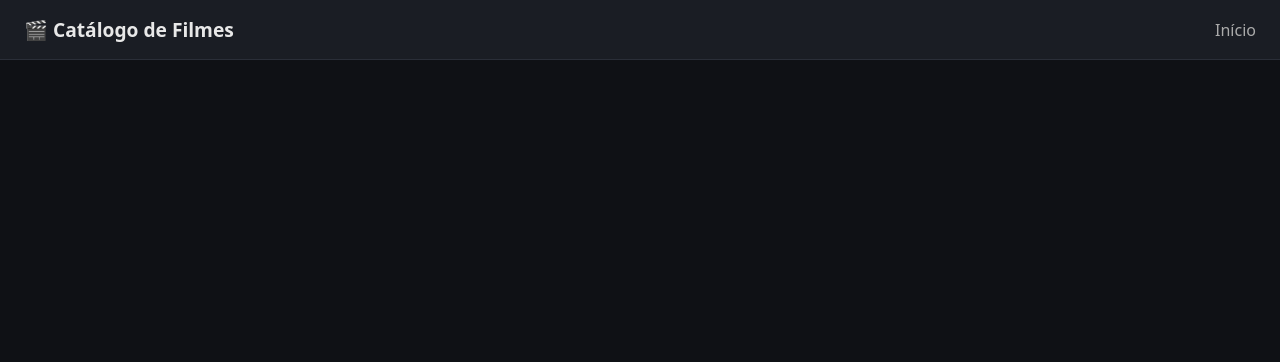
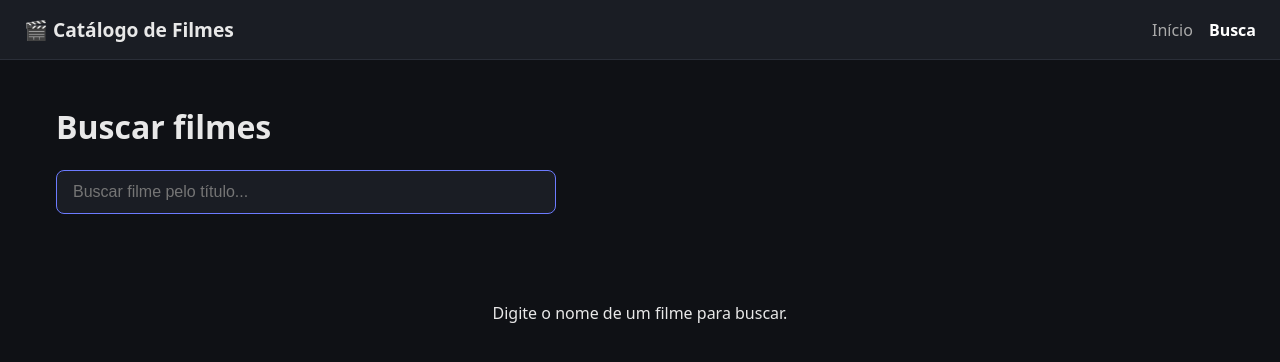
Before and after one commit to joaovictorgit7/Catalogo_de_Filmes, a React (Vite) app: page /busca in a window 1280 px wide. Shown: the top 362 px of the page. Built offline with nearby package versions, Linux system fonts and the light colour scheme.

Commit message:
feat: adiciona busca com useDebounce e SearchBar

```diff
--- a/src/App.tsx
+++ b/src/App.tsx
@@ -2,6 +2,7 @@ import { Routes, Route } from "react-router-dom";
 import Header from "./components/Header";
 import Home from "./pages/Home";
 import Details from "./pages/Details";
+import Search from "./pages/Search";
 
 function App() {
   return (
@@ -10,6 +11,7 @@ function App() {
       <Routes>
         <Route path="/" element={<Home />} />
         <Route path="/filme/:id" element={<Details />} />
+        <Route path="/busca" element={<Search />} />
       </Routes>
     </>
   );
--- a/src/components/Header.tsx
+++ b/src/components/Header.tsx
@@ -7,9 +7,8 @@ function Header() {
         🎬 Catálogo de Filmes
       </NavLink>
       <nav className="header__nav">
-        <NavLink to="/" end>
-          Início
-        </NavLink>
+        <NavLink to="/" end>Início</NavLink>
+        <NavLink to="/busca">Busca</NavLink>
       </nav>
     </header>
   );
--- /dev/null
+++ b/src/components/SearchBar.tsx
@@ -0,0 +1,19 @@
+interface SearchBarProps {
+  value: string;
+  onChange: (value: string) => void;
+}
+
+function SearchBar({ value, onChange }: SearchBarProps) {
+  return (
+    <input
+      type="search"
+      className="search-bar"
+      placeholder="Buscar filme pelo título..."
+      value={value}
+      onChange={(event) => onChange(event.target.value)}
+      autoFocus
+    />
+  );
+}
+
+export default SearchBar;
--- /dev/null
+++ b/src/hooks/useDebounce.ts
@@ -0,0 +1,13 @@
+import { useEffect, useState } from "react";
+
+export function useDebounce<T>(value: T, delay = 500): T {
+  const [debouncedValue, setDebouncedValue] = useState(value);
+
+  useEffect(() => {
+    const timer = setTimeout(() => setDebouncedValue(value), delay);
+
+    return () => clearTimeout(timer);
+  }, [value, delay]);
+
+  return debouncedValue;
+}
--- a/src/index.css
+++ b/src/index.css
@@ -98,9 +98,11 @@ a {
 }
 
 .back-link {
-  display: inline-block;
-  margin-bottom: 16px;
-  color: #aaa;
+  background: none;
+  border: none;
+  padding: 0;
+  font: inherit;
+  cursor: pointer;
 }
 
 .movie-details {
@@ -141,3 +143,19 @@ a {
   border-radius: 999px;
   font-size: 0.85rem;
 }
+
+.search-bar {
+  width: 100%;
+  max-width: 500px;
+  padding: 12px 16px;
+  margin-bottom: 24px;
+  font-size: 1rem;
+  color: #e8e8e8;
+  background: #1a1d24;
+  border: 1px solid #2a2e38;
+  border-radius: 8px;
+}
+.search-bar:focus {
+  outline: none;
+  border-color: #6c7bff;
+}
--- a/src/pages/Details.tsx
+++ b/src/pages/Details.tsx
@@ -1,11 +1,12 @@
 import { useEffect, useState } from "react";
-import { Link, useParams } from "react-router-dom";
+import { useNavigate, useParams } from "react-router-dom";
 import type { MovieDetail } from "../types/movie";
 import { getMovieDetails } from "../services/tmdb";
 import MovieDetails from "../components/MovieDetails";
 import StatusMessage from "../components/StatusMessage";
 
 function Details() {
+  const navigate = useNavigate();
   const { id } = useParams<{ id: string }>();
   const [movie, setMovie] = useState<MovieDetail | null>(null);
   const [loading, setLoading] = useState(true);
@@ -20,14 +21,16 @@ function Details() {
 
   if (loading) return <StatusMessage type="loading" />;
   if (error || !movie) {
-    return <StatusMessage type="error" message={error ?? "Filme não encontrado."} />;
+    return (
+      <StatusMessage type="error" message={error ?? "Filme não encontrado."} />
+    );
   }
 
   return (
     <main>
-      <Link to="/" className="back-link">
+      <button className="back-link" onClick={() => navigate(-1)}>
         ← Voltar
-      </Link>
+      </button>
       <MovieDetails movie={movie} />
     </main>
   );
--- /dev/null
+++ b/src/pages/Search.tsx
@@ -0,0 +1,72 @@
+import { useEffect, useState } from "react";
+import { useSearchParams } from "react-router-dom";
+import type { Movie } from "../types/movie";
+import { searchMovies } from "../services/tmdb";
+import { useDebounce } from "../hooks/useDebounce";
+import SearchBar from "../components/SearchBar";
+import MovieGrid from "../components/MovieGrid";
+import StatusMessage from "../components/StatusMessage";
+
+function Search() {
+  const [searchParams, setSearchParams] = useSearchParams();
+  const [query, setQuery] = useState(searchParams.get("q") ?? "");
+  const debouncedQuery = useDebounce(query.trim(), 500);
+
+  const [movies, setMovies] = useState<Movie[]>([]);
+  const [loading, setLoading] = useState(false);
+  const [error, setError] = useState<string | null>(null);
+
+  function handleChange(value: string) {
+    setQuery(value);
+    setSearchParams(value ? { q: value } : {}, { replace: true });
+  }
+
+  useEffect(() => {
+    if (!debouncedQuery) return;
+
+    let cancelled = false;
+    setLoading(true);
+    setError(null);
+
+    searchMovies(debouncedQuery)
+      .then((data) => {
+        if (!cancelled) setMovies(data.results);
+      })
+      .catch((err: Error) => {
+        if (!cancelled) setError(err.message);
+      })
+      .finally(() => {
+        if (!cancelled) setLoading(false);
+      });
+
+    return () => {
+      cancelled = true;
+    };
+  }, [debouncedQuery]);
+
+  function renderResults() {
+    if (!debouncedQuery) {
+      return <p className="status-message">Digite o nome de um filme para buscar.</p>;
+    }
+    if (loading) return <StatusMessage type="loading" />;
+    if (error) return <StatusMessage type="error" message={error} />;
+    if (movies.length === 0) {
+      return (
+        <p className="status-message">
+          Nenhum filme encontrado para "{debouncedQuery}".
+        </p>
+      );
+    }
+    return <MovieGrid movies={movies} />;
+  }
+
+  return (
+    <main>
+      <h1>Buscar filmes</h1>
+      <SearchBar value={query} onChange={handleChange} />
+      {renderResults()}
+    </main>
+  );
+}
+
+export default Search;
--- a/src/services/tmdb.ts
+++ b/src/services/tmdb.ts
@@ -22,3 +22,9 @@ export function getPopularMovies(page = 1) {
 export function getMovieDetails(id: number) {
   return request<MovieDetail>(`/movie/${id}?language=pt-BR`);
 }
+
+export function searchMovies(query: string, page = 1) {
+  return request<MoviesResponse>(
+    `/search/movie?language=pt-BR&query=${encodeURIComponent(query)}&page=${page}`
+  );
+}
```
